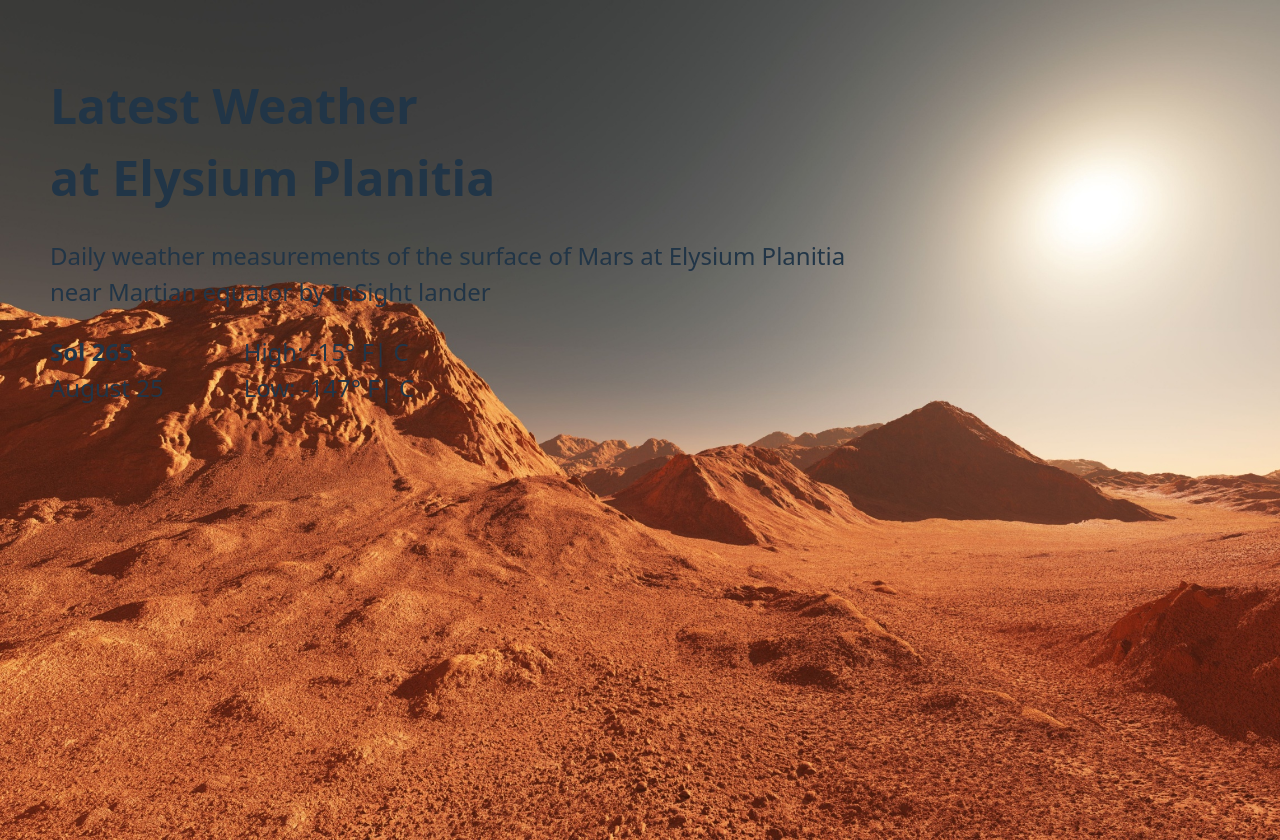
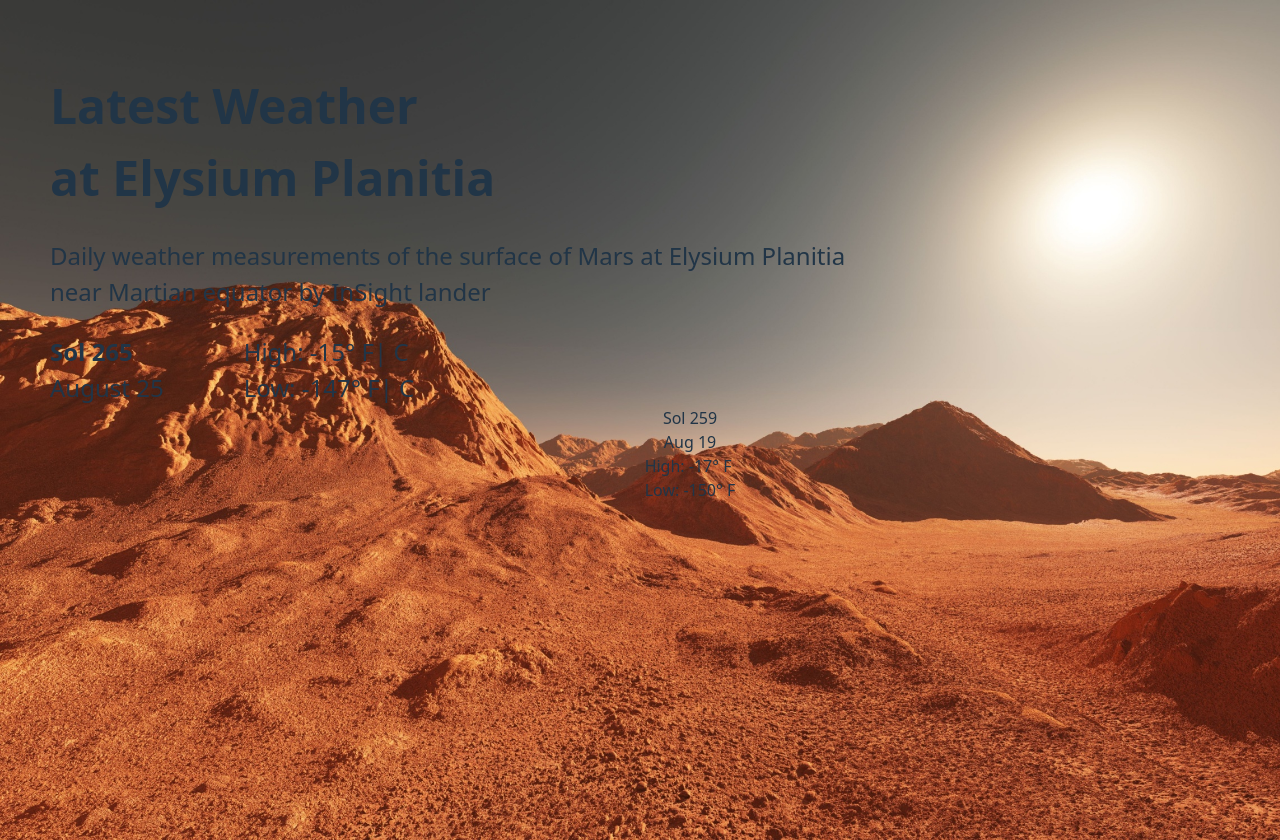
Before and after one commit to ArnavSaikia/weather-app-but-mars, a React (Vite) app: page / in a window 1280 px wide. Shown: the top 840 px of the page. Built offline with nearby package versions, Linux system fonts and the light colour scheme.

Commit message:
barebones card component

```diff
--- a/src/App.jsx
+++ b/src/App.jsx
@@ -4,6 +4,7 @@ import viteLogo from '/vite.svg'
 import './App.css'
 import bgImage from './assets/background-temp.jpg';
 import Metrics from './Metrics.jsx'
+import TempCard from './TempCard.jsx'
 
 
 function App() {
@@ -43,6 +44,7 @@ function App() {
                 Daily weather measurements of the surface of Mars at Elysium Planitia <br></br>near Martian equator by InSight lander
             </p>
             <Metrics/>
+            <TempCard/>
             </div >
         </>
     )
--- /dev/null
+++ b/src/TempCard.css
@@ -0,0 +1,6 @@
+.card{
+    display: flex;
+    flex-direction: column;
+    justify-content: center;
+    align-items: center;
+}
--- /dev/null
+++ b/src/TempCard.jsx
@@ -0,0 +1,15 @@
+import './TempCard.css';
+
+function TempCard(){
+    return (
+        <div className="card">
+            <span>Sol 259</span>
+            <span>Aug 19</span>
+            {/* line-break of some sort */}
+            High: -17° F<br/>
+            Low: -150° F
+        </div>
+    )
+}
+
+export default TempCard;
```
